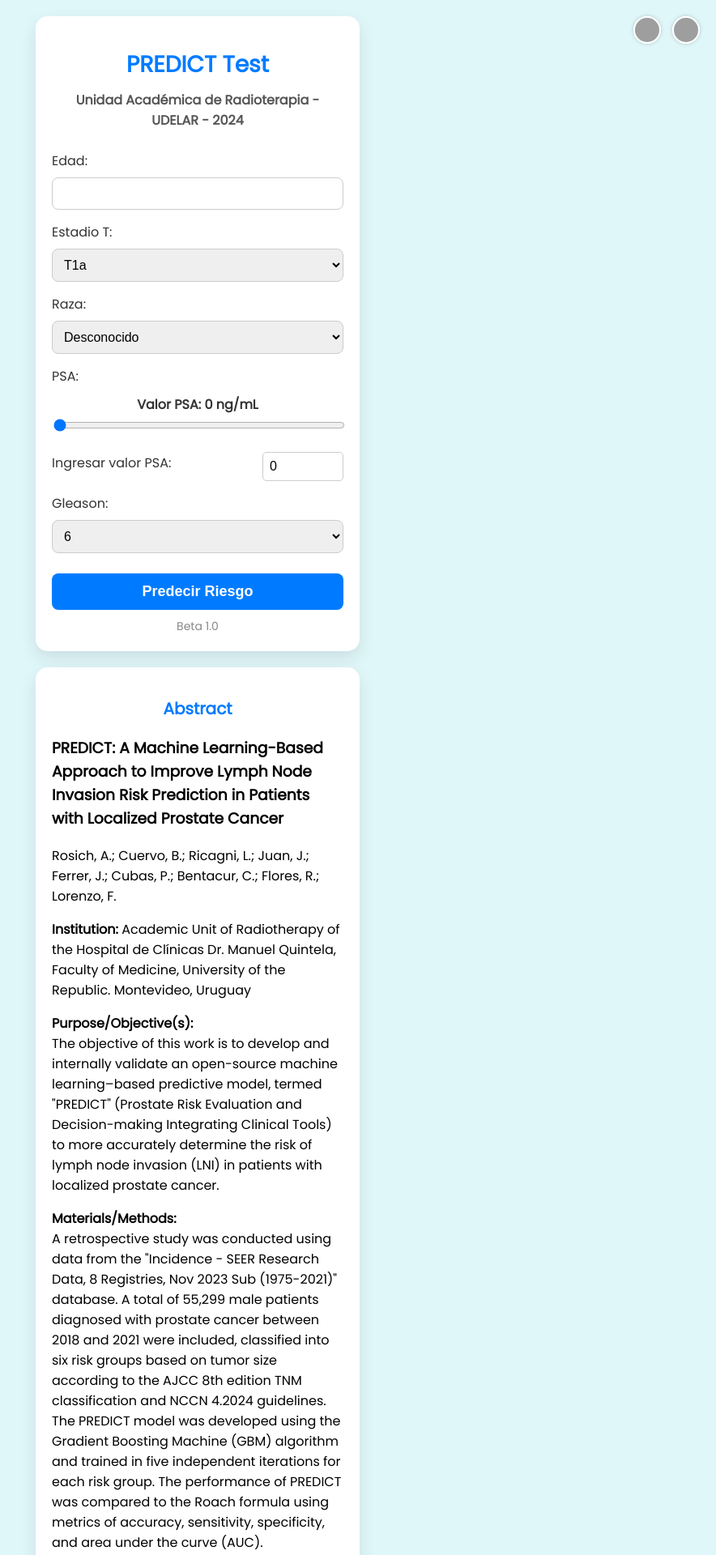
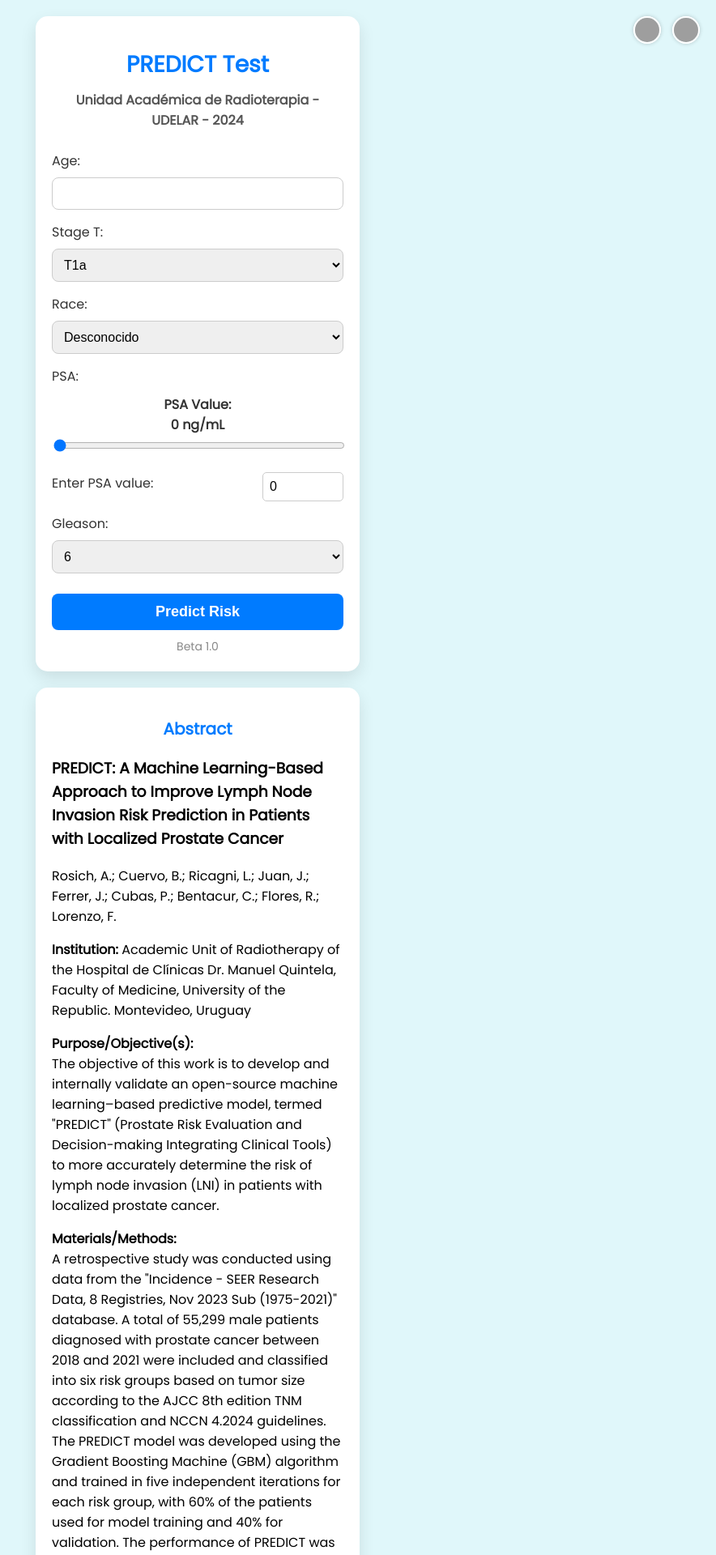
Before and after one commit to agusrosich/PredictAI, a Flask app: page / in a window 1280 px wide. Shown: the top 1920 px of the page at 81% size, without its empty margins (396-1280 px from the left). Run offline with Flask 3, Linux system fonts and the light colour scheme; parts of the project's set-up code (start-up, migrations or seed data) failed here and were passed over; grey boxes are pictures that could not be loaded.

Commit message:
Update index.html

```diff
--- a/templates/index.html
+++ b/templates/index.html
@@ -258,14 +258,21 @@
 
     <!-- Form Section -->
     <div class="section form-container">
+        <!-- Title -->
         <h1 class="en">PREDICT Test</h1>
         <h1 class="es">PREDICT Test</h1>
+
         <h2 class="subtitle">Unidad Académica de Radioterapia - UDELAR - 2024</h2>
+
         <form method="post">
-            <label for="edad">Edad:</label>
+            <!-- Age / Edad -->
+            <label for="edad" class="en">Age:</label>
+            <label for="edad" class="es">Edad:</label>
             <input type="number" id="edad" name="edad" required value="{{ edad }}">
 
-            <label for="t">Estadio T:</label>
+            <!-- T Stage / Estadio T -->
+            <label for="t" class="en">Stage T:</label>
+            <label for="t" class="es">Estadio T:</label>
             <select id="t" name="t" required>
                 <option value="T1a" {% if t == 'T1a' %}selected{% endif %}>T1a</option>
                 <option value="T1b" {% if t == 'T1b' %}selected{% endif %}>T1b</option>
@@ -280,7 +287,9 @@
                 <option value="T4" {% if t == 'T4' %}selected{% endif %}>T4</option>
             </select>
 
-            <label for="race">Raza:</label>
+            <!-- Race / Raza -->
+            <label for="race" class="en">Race:</label>
+            <label for="race" class="es">Raza:</label>
             <select id="race" name="race" required>
                 <option value="White" {% if race == 'White' %}selected{% endif %}>Blanco</option>
                 <option value="Black" {% if race == 'Black' %}selected{% endif %}>Negro</option>
@@ -290,22 +299,35 @@
                 <option value="Unknown" {% if race == 'Unknown' %}selected{% endif %}>Desconocido</option>
             </select>
 
-            <label for="psa">PSA:</label>
-            <div class="psa-value">Valor PSA: <span id="psaValue">{{ psa or 0 }}</span> ng/mL</div>
+            <!-- PSA -->
+            <label for="psa" class="en">PSA:</label>
+            <label for="psa" class="es">PSA:</label>
+            <div class="psa-value">
+                <!-- Language for "Valor PSA" / "PSA Value" -->
+                <span class="en">PSA Value:</span>
+                <span class="es">Valor PSA:</span>
+                <span id="psaValue">{{ psa or 0 }}</span> ng/mL
+            </div>
             <input type="range" id="psaSlider" min="0" max="100" step="0.1" value="{{ psa or 0 }}" oninput="updatePSAValue(this.value)">
+
             <div class="psa-input">
-                <label for="psaNumber">Ingresar valor PSA:</label>
+                <label for="psaNumber" class="en">Enter PSA value:</label>
+                <label for="psaNumber" class="es">Ingresar valor PSA:</label>
                 <input type="number" id="psaNumber" name="psa" min="0" max="100" step="0.1" value="{{ psa or 0 }}" oninput="updatePSASlider(this.value)">
             </div>
 
-            <label for="gleason">Gleason:</label>
+            <!-- Gleason -->
+            <label for="gleason" class="en">Gleason:</label>
+            <label for="gleason" class="es">Gleason:</label>
             <select id="gleason" name="gleason" required>
                 {% for i in range(2, 11) %}
                     <option value="{{ i }}" {% if gleason == i %}selected{% endif %}>{{ i }}</option>
                 {% endfor %}
             </select>
 
-            <input type="submit" value="Predecir Riesgo">
+            <!-- Submit Buttons -->
+            <input type="submit" class="en" value="Predict Risk">
+            <input type="submit" class="es" value="Predecir Riesgo">
         </form>
 
         {% if result is not none %}
@@ -331,47 +353,47 @@
         <p class="en"><strong>Institution:</strong> Academic Unit of Radiotherapy of the Hospital de Clínicas Dr. Manuel Quintela, Faculty of Medicine, University of the Republic. Montevideo, Uruguay</p>
         <p class="es"><strong>Institución:</strong> Unidad Académica de Radioterapia del Hospital de Clínicas Dr. Manuel Quintela, Facultad de Medicina, Universidad de la República. Montevideo, Uruguay</p>
 
-        <!-- Abstract -->
-        <!-- English Abstract -->
+        <!-- English Abstract (Updated) -->
         <p class="en">
             <strong>Purpose/Objective(s):</strong><br>
             The objective of this work is to develop and internally validate an open-source machine learning–based predictive model, termed "PREDICT" (Prostate Risk Evaluation and Decision-making Integrating Clinical Tools) to more accurately determine the risk of lymph node invasion (LNI) in patients with localized prostate cancer.
         </p>
         <p class="en">
             <strong>Materials/Methods:</strong><br>
-            A retrospective study was conducted using data from the "Incidence - SEER Research Data, 8 Registries, Nov 2023 Sub (1975-2021)" database. A total of 55,299 male patients diagnosed with prostate cancer between 2018 and 2021 were included, classified into six risk groups based on tumor size according to the AJCC 8th edition TNM classification and NCCN 4.2024 guidelines. The PREDICT model was developed using the Gradient Boosting Machine (GBM) algorithm and trained in five independent iterations for each risk group. The performance of PREDICT was compared to the Roach formula using metrics of accuracy, sensitivity, specificity, and area under the curve (AUC). Additionally, logistic regression analysis was performed to identify the main predictors of lymph node invasion.
+            A retrospective study was conducted using data from the "Incidence - SEER Research Data, 8 Registries, Nov 2023 Sub (1975-2021)" database. A total of 55,299 male patients diagnosed with prostate cancer between 2018 and 2021 were included and classified into six risk groups based on tumor size according to the AJCC 8th edition TNM classification and NCCN 4.2024 guidelines. The PREDICT model was developed using the Gradient Boosting Machine (GBM) algorithm and trained in five independent iterations for each risk group, with 60% of the patients used for model training and 40% for validation. The performance of PREDICT was compared to the Roach formula using metrics such as accuracy, sensitivity, specificity, and area under the curve (AUC). Additionally, logistic regression analysis was performed to identify the main predictors of lymph node invasion.
         </p>
         <p class="en">
             <strong>Results:</strong><br>
-            The PREDICT model significantly outperformed the Roach formula across all risk groups, reducing false positives in the low-risk group from 7,606 to 132. PREDICT achieved AUC values between 0.87 and 0.98, compared to 0.76 for Roach. The Gleason score (OR 2.56) and PSA level (OR 1.037) were identified as key predictors of LNI. PREDICT demonstrated a specificity above 0.94 and higher overall accuracy, improving the differentiation between patients with and without clinically relevant risk.
+            The PREDICT model significantly outperformed the Roach formula across all risk groups, reducing false positives in the low-risk group from 7,606 to 132. PREDICT achieved AUC values between 0.98 and 0.87, compared to 0.93 to 0.76 for Roach (from low risk to high risk). The Gleason score (OR 2.56 - CI 95%: 2.46–2.66) and PSA level (OR 1.037 - CI 95%: 1.036–1.039) were identified as key predictors of LNI. PREDICT demonstrated a specificity above 0.94 and higher overall accuracy, improving the differentiation between patients with and without clinically relevant risk.
         </p>
         <p class="en">
             <strong>Conclusion:</strong><br>
-            The machine learning–based PREDICT model offers greater precision and specificity in predicting the risk of lymph node invasion in patients with localized prostate cancer compared to the Roach formula. These improvements can refine therapeutic decisions regarding nodal irradiation. However, it is essential to validate the model in cohorts of patients undergoing extended pelvic lymph node dissection (ePLND) to confirm its clinical applicability.
+            The machine learning–based PREDICT model demonstrated greater precision and specificity in predicting the risk of lymph node invasion in patients with localized prostate cancer compared to the Roach formula. These could improve therapeutic decisions regarding nodal irradiation. However, it is essential to validate the model in cohorts of patients undergoing extended pelvic lymph node dissection (ePLND) to evaluate its clinical applicability.
         </p>
 
-        <!-- Spanish Abstract -->
+        <!-- Spanish Abstract (Updated) -->
         <p class="es">
             <strong>Propósito/Objetivo(s):</strong><br>
-            El objetivo de este trabajo es desarrollar y validar internamente un modelo predictivo de código abierto basado en aprendizaje automático, denominado "PREDICT" (Evaluación de Riesgo de Próstata y Toma de Decisiones Integrando Herramientas Clínicas), para determinar con mayor precisión el riesgo de invasión de ganglios linfáticos (LNI) en pacientes con cáncer de próstata localizado.
+            El objetivo de este trabajo es desarrollar y validar internamente un modelo predictivo de código abierto basado en aprendizaje automático, denominado "PREDICT" (Evaluación de Riesgo de Próstata y Toma de Decisiones Integrando Herramientas Clínicas) para determinar de manera más precisa el riesgo de invasión de ganglios linfáticos (LNI) en pacientes con cáncer de próstata localizado.
         </p>
         <p class="es">
             <strong>Materiales/Métodos:</strong><br>
-            Se realizó un estudio retrospectivo utilizando datos de la base "Incidence - SEER Research Data, 8 Registries, Nov 2023 Sub (1975-2021)". Se incluyeron un total de 55,299 pacientes masculinos diagnosticados con cáncer de próstata entre 2018 y 2021, clasificados en seis grupos de riesgo basados en el tamaño del tumor según la clasificación TNM de la 8ª edición del AJCC y las directrices NCCN 4.2024. El modelo PREDICT fue desarrollado utilizando el algoritmo Gradient Boosting Machine (GBM) y entrenado en cinco iteraciones independientes para cada grupo de riesgo. El rendimiento de PREDICT fue comparado con la fórmula de Roach utilizando métricas de precisión, sensibilidad, especificidad y área bajo la curva (AUC). Además, se realizó un análisis de regresión logística para identificar los principales predictores de invasión de ganglios linfáticos.
+            Se realizó un estudio retrospectivo utilizando datos de la base “Incidence - SEER Research Data, 8 Registries, Nov 2023 Sub (1975-2021)”. Se incluyeron un total de 55,299 pacientes masculinos diagnosticados con cáncer de próstata entre 2018 y 2021, clasificados en seis grupos de riesgo basados en el tamaño del tumor según la clasificación TNM de la 8ª edición del AJCC y las guías NCCN 4.2024. El modelo PREDICT se desarrolló utilizando el algoritmo Gradient Boosting Machine (GBM) y se entrenó en cinco iteraciones independientes para cada grupo de riesgo, utilizando el 60% de los pacientes para el entrenamiento del modelo y el 40% para la validación. El rendimiento de PREDICT se comparó con la fórmula de Roach utilizando métricas como exactitud, sensibilidad, especificidad y área bajo la curva (AUC). Además, se realizó un análisis de regresión logística para identificar los principales predictores de invasión de ganglios linfáticos.
         </p>
         <p class="es">
             <strong>Resultados:</strong><br>
-            El modelo PREDICT superó significativamente a la fórmula de Roach en todos los grupos de riesgo, reduciendo los falsos positivos en el grupo de bajo riesgo de 7,606 a 132. PREDICT alcanzó valores de AUC entre 0.87 y 0.98, en comparación con 0.76 para Roach. El puntaje de Gleason (OR 2.56) y el nivel de PSA (OR 1.037) fueron identificados como predictores clave de LNI. PREDICT demostró una especificidad superior a 0.94 y una mayor precisión general, mejorando la diferenciación entre pacientes con y sin riesgo clínicamente relevante.
+            El modelo PREDICT superó significativamente a la fórmula de Roach en todos los grupos de riesgo, reduciendo los falsos positivos en el grupo de bajo riesgo de 7,606 a 132. PREDICT alcanzó valores de AUC entre 0.98 y 0.87, en comparación con 0.93 a 0.76 para Roach (desde bajo riesgo hasta alto riesgo). La puntuación de Gleason (OR 2.56 - IC 95%: 2.46–2.66) y el nivel de PSA (OR 1.037 - IC 95%: 1.036–1.039) fueron identificados como predictores clave de LNI. PREDICT demostró una especificidad superior a 0.94 y una mayor exactitud global, mejorando la diferenciación entre pacientes con y sin riesgo clínicamente relevante.
         </p>
         <p class="es">
             <strong>Conclusión:</strong><br>
-            El modelo PREDICT, basado en aprendizaje automático, ofrece mayor precisión y especificidad en la predicción del riesgo de invasión de ganglios linfáticos en pacientes con cáncer de próstata localizado en comparación con la fórmula de Roach. Estas mejoras pueden refinar las decisiones terapéuticas respecto a la irradiación nodal. Sin embargo, es esencial validar el modelo en cohortes de pacientes sometidos a disección de ganglios linfáticos pélvicos extendida (ePLND) para confirmar su aplicabilidad clínica.
+            El modelo PREDICT, basado en aprendizaje automático, mostró una mayor precisión y especificidad en la predicción del riesgo de invasión de ganglios linfáticos en pacientes con cáncer de próstata localizado en comparación con la fórmula de Roach. Esto podría mejorar las decisiones terapéuticas relacionadas con la irradiación nodal. Sin embargo, es esencial validar el modelo en cohortes de pacientes sometidos a disección extendida de ganglios linfáticos pélvicos (ePLND) para evaluar su aplicabilidad clínica.
         </p>
     </div>
 
     <!-- Social Share Section -->
     <div class="section social-share">
         <p class="es">Compartir en:</p>
+        <p class="en" style="display:none;">Share on:</p>
         <div class="social-icons">
             <a href="https://twitter.com/intent/tweet?text=Check%20out%20PredictIA%20Test!" class="social-icon x" title="X" target="_blank">X</a>
             <a href="https://www.linkedin.com/shareArticle?mini=true&url=https://github.com/agusrosich/PredictIA/&title=PREDICT%20Test" class="social-icon linkedin" title="LinkedIn" target="_blank">in</a>
@@ -385,7 +407,7 @@
         <h2 class="section-title">GitHub</h2>
         <p class="en">Access the project on GitHub:</p>
         <p class="es">Accede al proyecto en GitHub:</p>
-        <a href="https://github.com/agusrosich/PredictAI/" target="_blank">https://github.com/agusrosich/PredictIA/</a>
+        <a href="https://github.com/agusrosich/PredictAI/" target="_blank">https://github.com/agusrosich/PredictAI/</a>
     </div>
 </body>
 </html>
```
